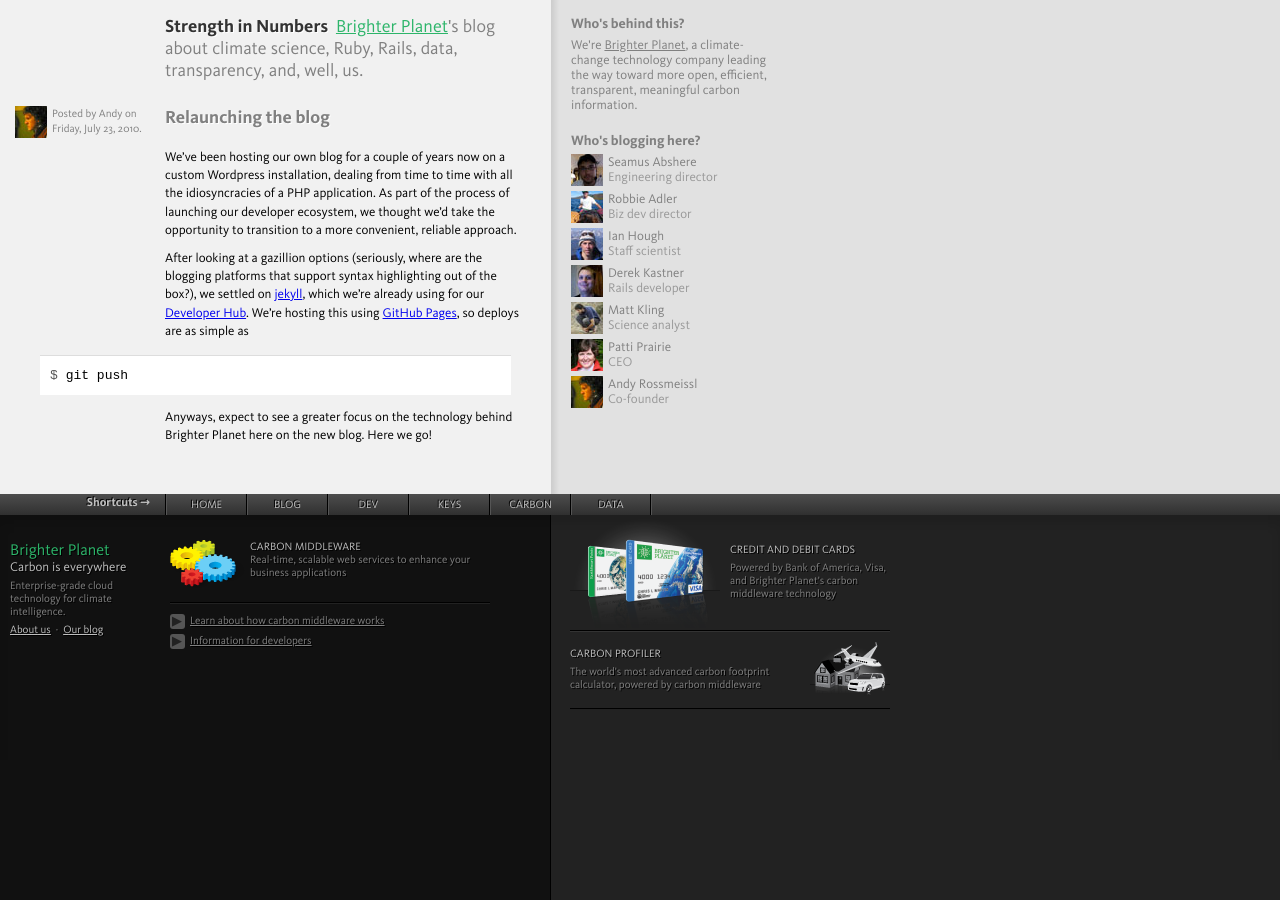
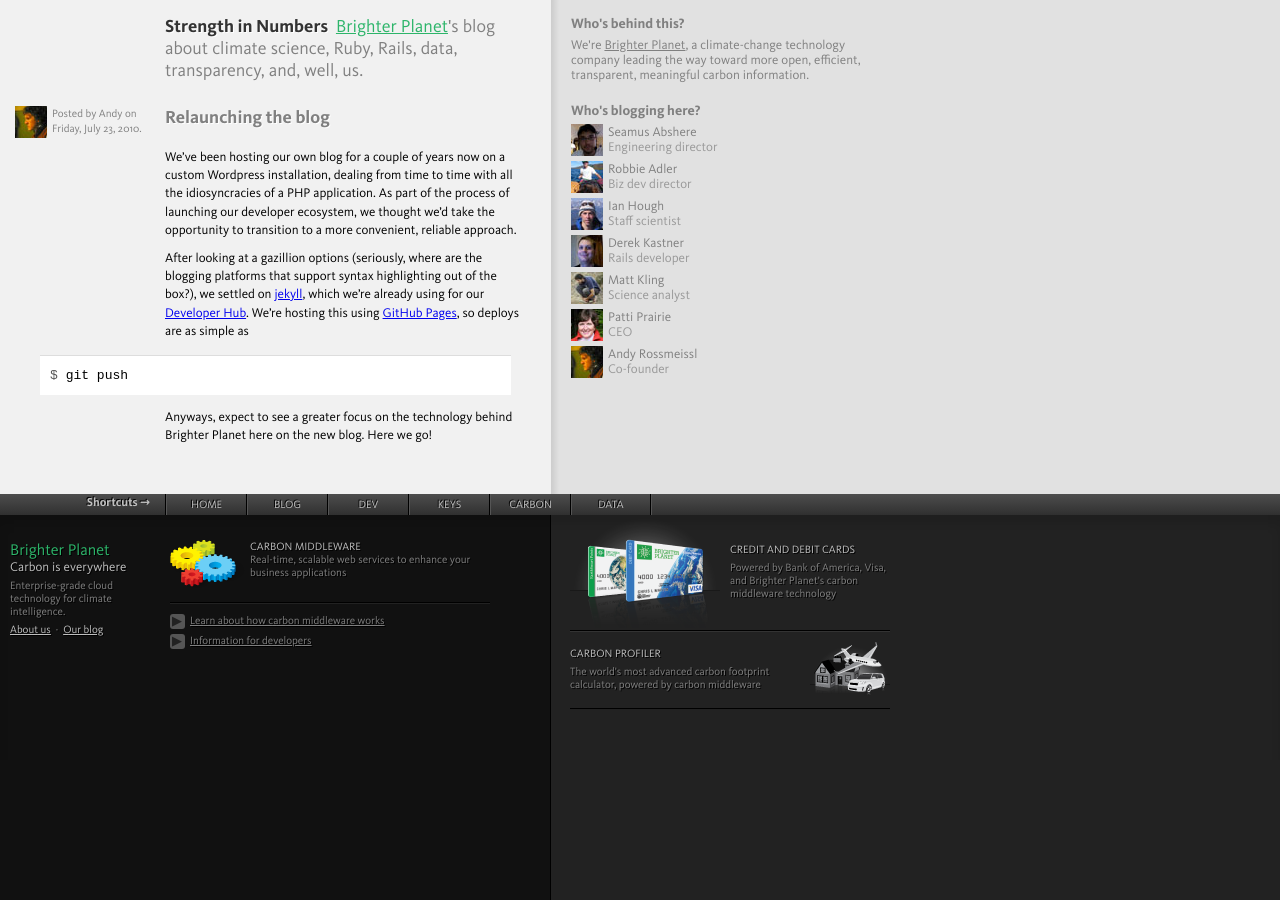
Before and after one commit to faradayio/numbers, a Jekyll site: the page built from index.html, in a window 1280 px wide. Built offline with Jekyll 4.4.1, drawn with Linux system fonts in a browser that asks for light colours; some web fonts are replaced.

```diff
--- /dev/null
+++ b/CNAME
@@ -0,0 +1 @@
+numbers.brighterplanet.com
--- a/stylesheets/application.css
+++ b/stylesheets/application.css
@@ -68,7 +68,7 @@ pre {
 
 #aux {
   float: left;
-  width: 200px;
+  width: 300px;
   padding: 0 0 0 20px;
 }
 
```
